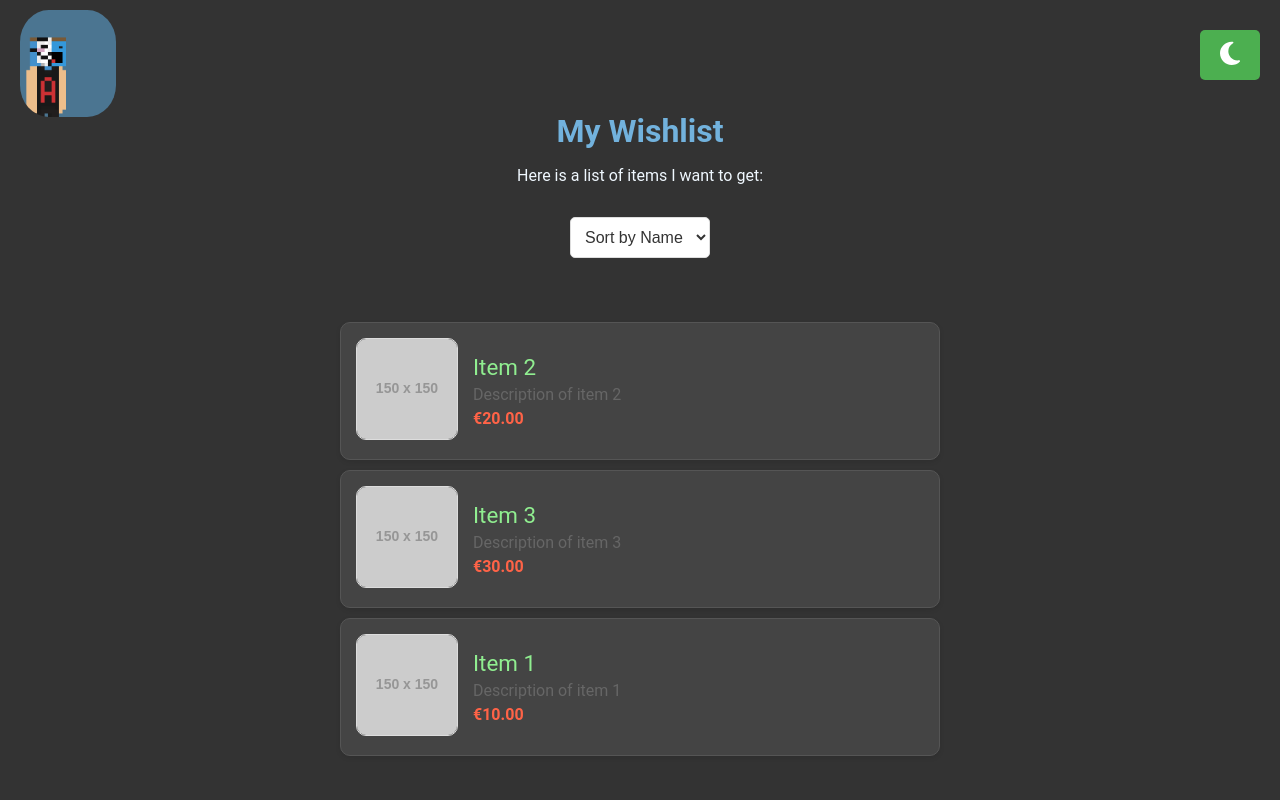
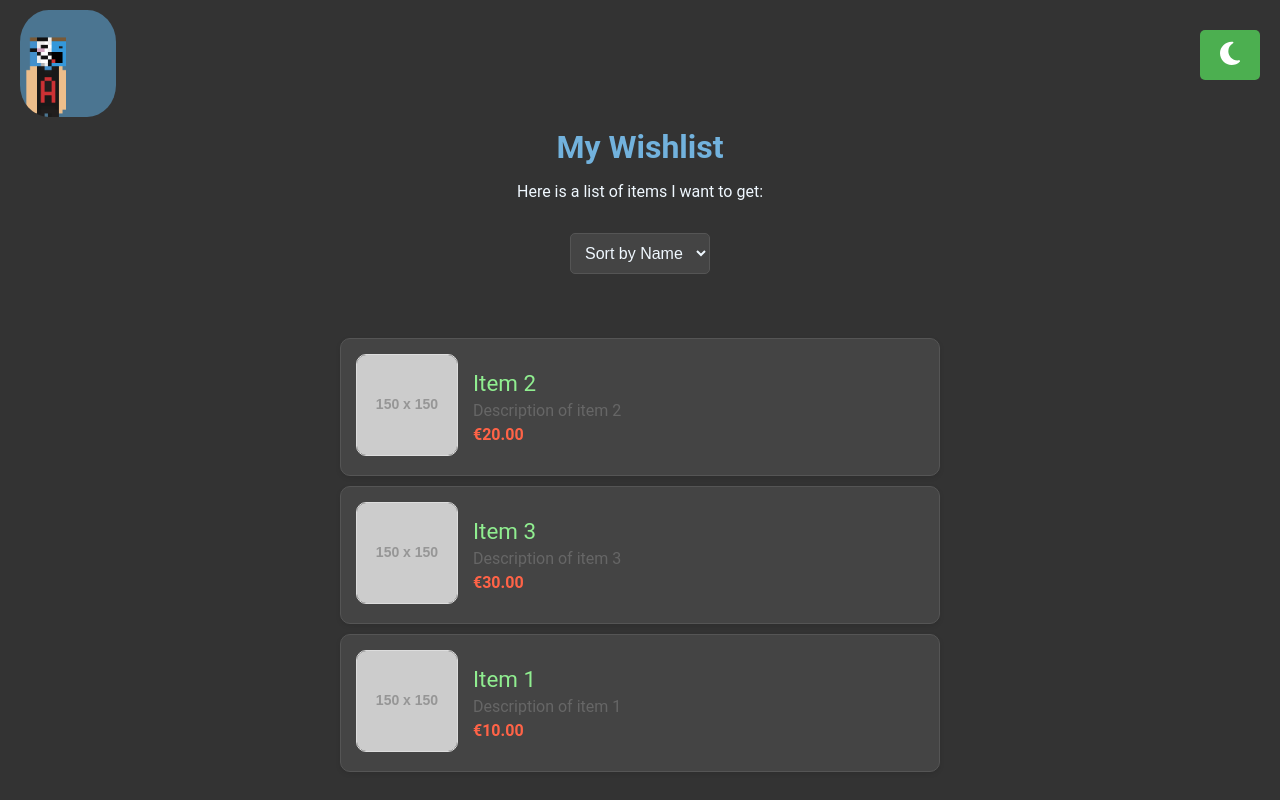
Before and after one commit to Arisamiga/wishlist, a plain HTML site: page Website/index.html in a window 1280 px wide. Both pictures are taken after a click on the button 1230 px from the left and 51 px from the top of the page. Drawn offline with Linux system fonts and the light colour scheme; placeholder pictures from the web are drawn by us.

Commit message:
Add Dark mode to sort choice

```diff
--- a/Website/style/index.css
+++ b/Website/style/index.css
@@ -12,7 +12,7 @@ body {
 h1 {
     color: #72b2dd;
     text-align: center;
-    margin-top: 2rem;
+    margin-top: 3rem;
     margin-bottom: 0;
 }
 .wishlist {
@@ -75,6 +75,27 @@ h1 {
     text-align: center;
     margin-bottom: 2rem;
 }
+.sort {
+    padding: 10px;
+    font-size: 16px;
+    border: 1px solid #ddd;
+    border-radius: 5px;
+    background-color: #fff;
+    color: #333;
+    cursor: pointer;
+    transition: border-color 0.3s, box-shadow 0.3s;
+    margin-bottom: 3rem;
+}
+
+.sort:focus {
+    border-color: #72b2dd;
+    box-shadow: 0 0 5px rgba(76, 175, 162, 0.5);
+    outline: none;
+}
+
+.sort:hover {
+    border-color: #72b2dd;
+}
 .dark-mode {
     background-color: #333;
     color: #f0f8ff;
@@ -85,6 +106,14 @@ h1 {
 }
 .dark-mode .wishlist-item:hover {
     background-color: #555;
+}
+.dark-mode .sort {
+    background-color: #444;
+    color: #f0f8ff;
+    border-color: #555;
+}
+.dark-mode .sort:hover {
+    border-color: #72b2dd;
 }
 .dark-mode .item-name {
     color: #90ee90;
@@ -124,27 +153,6 @@ h1 {
     flex-direction: column;
     align-items: center;
 }
-.sort {
-    padding: 10px;
-    font-size: 16px;
-    border: 1px solid #ddd;
-    border-radius: 5px;
-    background-color: #fff;
-    color: #333;
-    cursor: pointer;
-    transition: border-color 0.3s, box-shadow 0.3s;
-    margin-bottom: 3rem;
-}
-
-.sort:focus {
-    border-color: #72b2dd;
-    box-shadow: 0 0 5px rgba(76, 175, 162, 0.5);
-    outline: none;
-}
-
-.sort:hover {
-    border-color: #72b2dd;
-}
 /* Keyframes */
 @keyframes fadeOut {
     from {
```
